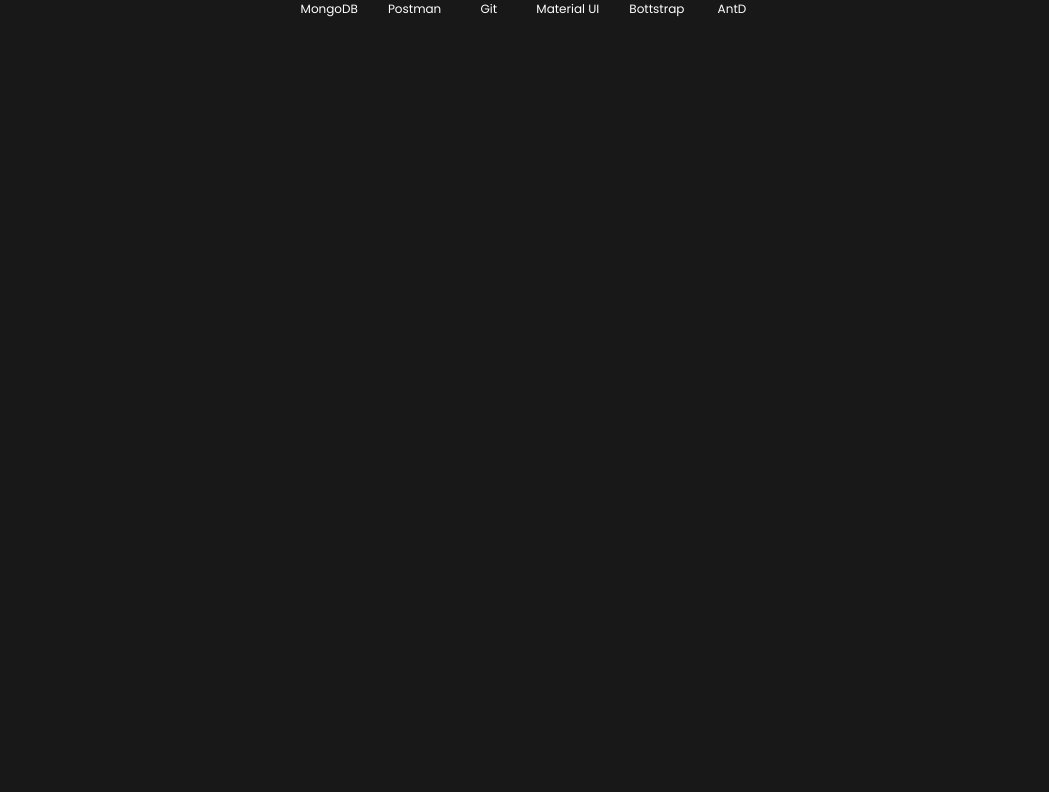
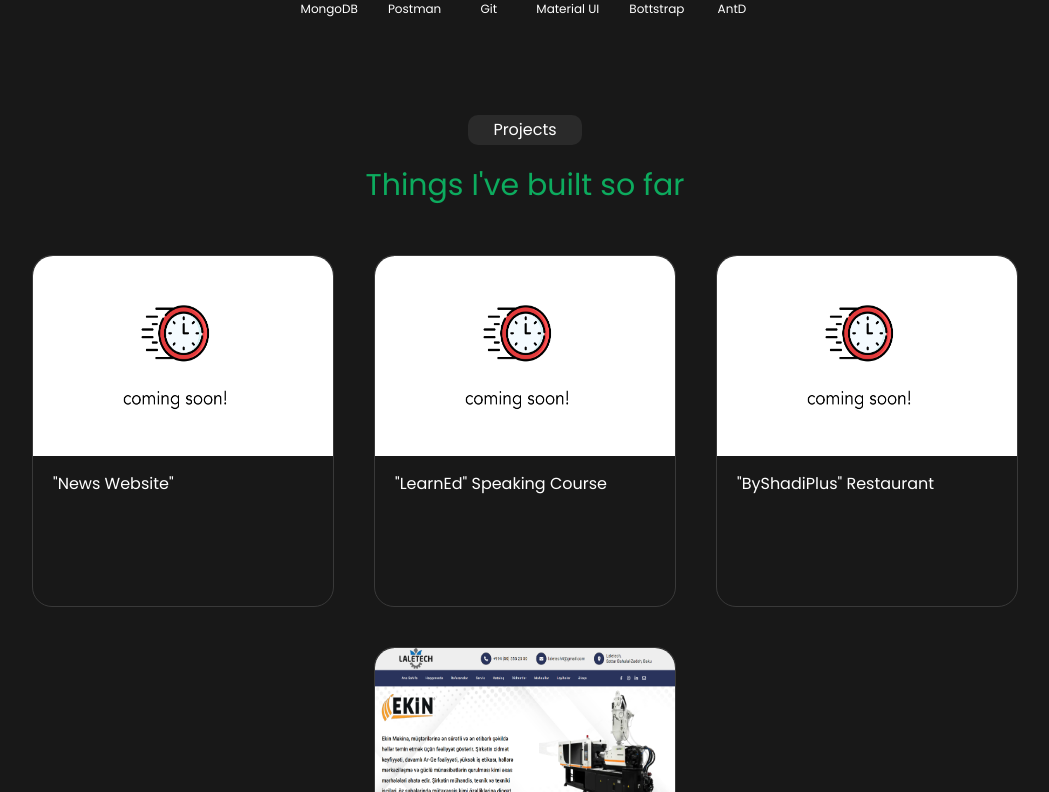
Before and after one commit to ElchinAbuzarli/TAI-IP-, a Next.js app: page / in a window 1280 px wide. Shown: the part 1648-2440 px from the top of the page, without its empty margins (115-1164 px from the left). Before the commit the page ends 1763 px from the top, so only its background shows below. Built offline with nearby package versions, Linux system fonts and the light colour scheme.

Commit message:
projects

```diff
--- a/app/page.js
+++ b/app/page.js
@@ -12,7 +12,7 @@ export default function Home() {
       <Hero/>
       <About/>
       <Skill/>
-      {/* <Projects/> */}
+      <Projects/>
       {/* <Experience/> */}
       {/* <Contact/> */}
     </section>
--- a/components/project/project.scss
+++ b/components/project/project.scss
@@ -36,6 +36,8 @@
     justify-content: center;
     align-items: center;
     gap: 40px;
+    flex-wrap: wrap;
+
 }
 
 .project-card{
@@ -113,3 +115,10 @@
     width: 15px;
     height: 15px;
 }
+
+@media(max-width:376px){
+    .project-title{
+        font-size: 25px;
+        width: 100%;
+    }
+}
```
